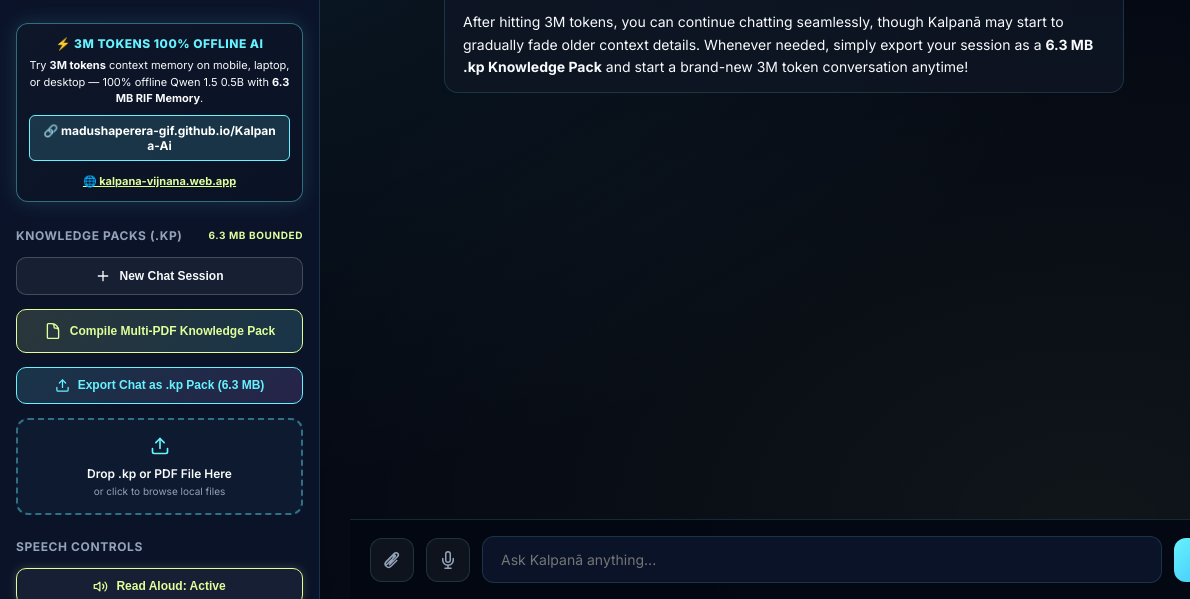
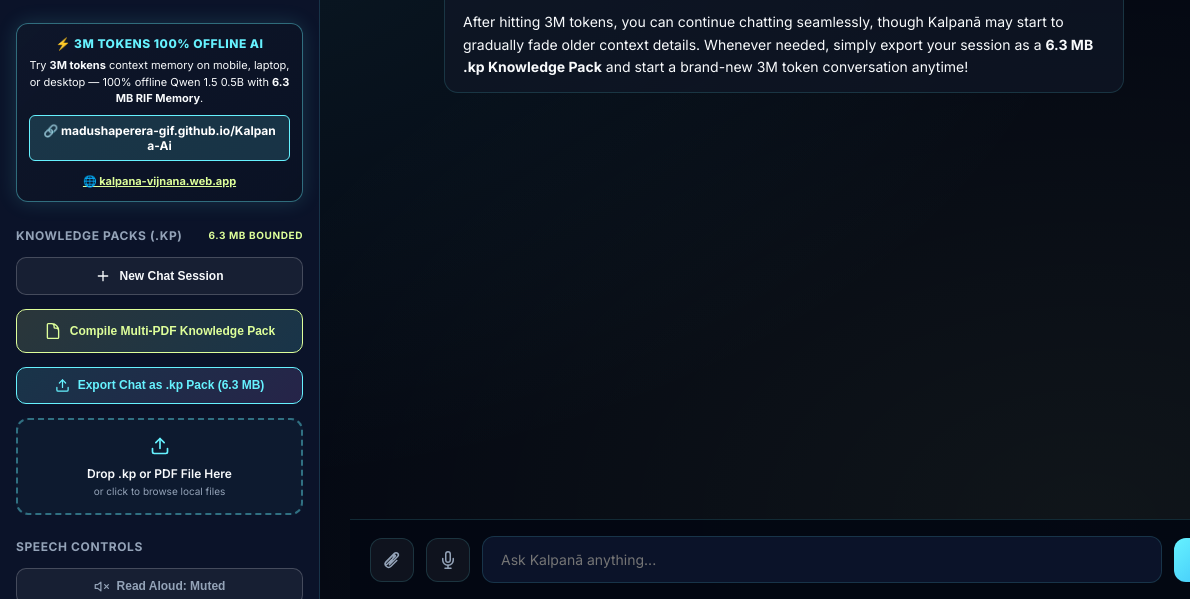
Before and after one commit to madushaperera-gif/Kalpana-Ai, a website built with Vite: page index.html in a window 1280 px wide. Shown: the part 201-800 px from the top of the page, 0-1190 px from the left. Built offline with nearby package versions, Linux system fonts and the light colour scheme; no server answers.

Commit message:
Mute audio read aloud by default

```diff
--- a/index.html
+++ b/index.html
@@ -176,9 +176,9 @@
         <span>Speech Controls</span>
       </div>
       <!-- Voice Read Aloud Toggle Button -->
-      <button class="speech-toggle-btn active" id="speakerToggleBtn" type="button">
-        <svg width="15" height="15" viewBox="0 0 24 24" fill="none" stroke="currentColor" stroke-width="2" stroke-linecap="round" stroke-linejoin="round"><polygon points="11 5 6 9 2 9 2 15 6 15 11 19 11 5"/><path d="M19.07 4.93a10 10 0 0 1 0 14.14M15.54 8.46a5 5 0 0 1 0 7.07"/></svg>
-        Read Aloud: Active
+      <button class="speech-toggle-btn" id="speakerToggleBtn" type="button">
+        <svg width="15" height="15" viewBox="0 0 24 24" fill="none" stroke="currentColor" stroke-width="2" stroke-linecap="round" stroke-linejoin="round"><polygon points="11 5 6 9 2 9 2 15 6 15 11 19 11 5"/><line x1="23" y1="9" x2="17" y2="15"/><line x1="17" y1="9" x2="23" y2="15"/></svg>
+        Read Aloud: Muted
       </button>
 
       <div style="font-size: 11px; color: var(--text-muted); line-height: 1.6; background: rgba(0,0,0,0.3); padding: 10px; border-radius: 8px;">
--- a/src/main.js
+++ b/src/main.js
@@ -118,7 +118,7 @@ const onlineIndicator = document.getElementById('onlineIndicator');
 let conversationHistory = [];
 let pendingCompilerEntries = [];
 let pendingTotalTokens = 0;
-let isReadAloudActive = true;
+let isReadAloudActive = false;
 let recognition = null;
 let isListening = false;
 let deferredPrompt = null;
```
